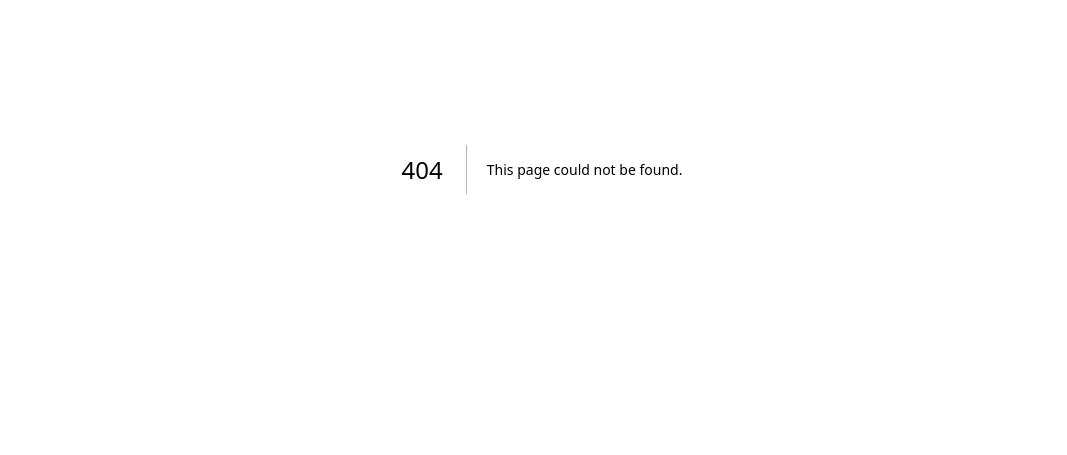
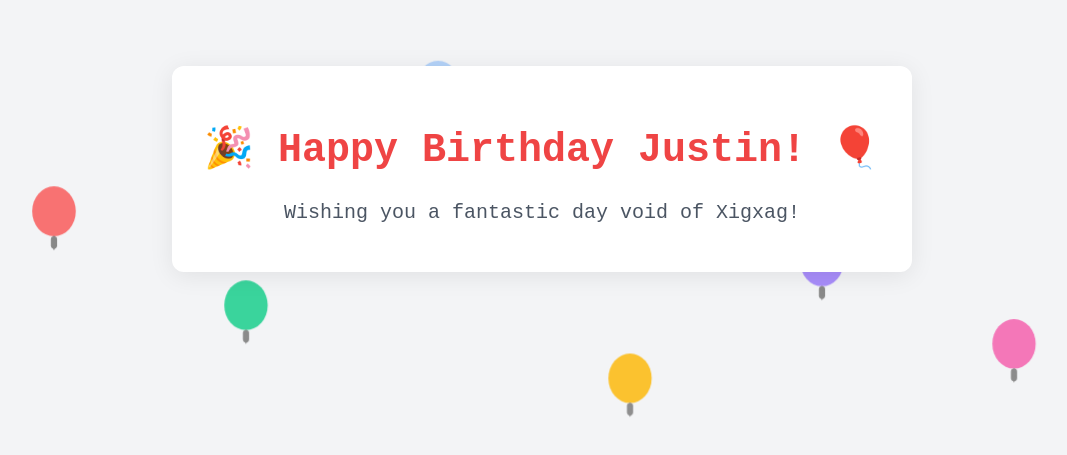
Before and after one commit to alfiephillips/web, a Next.js app: page /happy-birthday in a window 1280 px wide. Before the commit this address had no page. Shown: the part 231-686 px from the top of the page, without its empty margins (98-1165 px from the left). Built offline with nearby package versions, Linux system fonts and the light colour scheme.

Commit message:
justin birthday

```diff
--- /dev/null
+++ b/pages/happy-birthday.js
@@ -0,0 +1,110 @@
+import React from "react";
+import styled, { keyframes } from "styled-components";
+
+const Container = styled.div`
+    min-height: 100vh;
+    display: flex;
+    flex-direction: column;
+    align-items: center;
+    justify-content: center;
+    background: #f3f4f6;
+    overflow: hidden;
+`;
+
+const Card = styled.div`
+    background: #fff;
+    padding: 2rem;
+    border-radius: 0.75rem;
+    box-shadow: 0 4px 24px rgba(0,0,0,0.08);
+    display: flex;
+    flex-direction: column;
+    align-items: center;
+    z-index: 1;
+`;
+
+const Title = styled.h1`
+    font-size: 2.5rem;
+    font-weight: bold;
+    color: #ef4444;
+    margin-bottom: 0.5rem;
+    text-align: center;
+`;
+
+const Message = styled.p`
+    font-size: 1.25rem;
+    color: #4b5563;
+    margin-bottom: 1rem;
+    text-align: center;
+`;
+
+const BalloonFly = keyframes`
+    0% {
+        transform: translateY(100vh) scale(1);
+        opacity: 0.8;
+    }
+    80% {
+        opacity: 1;
+    }
+    100% {
+        transform: translateY(-20vh) scale(1.05);
+        opacity: 0;
+    }
+`;
+
+const Balloon = styled.svg`
+    position: absolute;
+    left: ${({ left }) => left}%;
+    animation: ${BalloonFly} ${({ duration }) => duration}s linear infinite;
+    width: 3rem;
+    height: 4rem;
+    z-index: 0;
+`;
+
+function Balloons() {
+    // Array of balloon colors and positions
+    const balloons = [
+        { color: "#f87171", left: 10, duration: 7 },
+        { color: "#34d399", left: 25, duration: 8 },
+        { color: "#60a5fa", left: 40, duration: 6 },
+        { color: "#fbbf24", left: 55, duration: 9 },
+        { color: "#a78bfa", left: 70, duration: 7.5 },
+        { color: "#f472b6", left: 85, duration: 8.5 },
+    ];
+    return (
+        <>
+            {balloons.map((b, i) => (
+                <Balloon
+                    key={i}
+                    left={b.left}
+                    duration={b.duration}
+                    viewBox="0 0 32 40"
+                >
+                    <ellipse cx="16" cy="16" rx="14" ry="16" fill={b.color} />
+                    <rect x="14" y="32" width="4" height="8" rx="2" fill="#888" />
+                    <path
+                        d="M16 32 Q18 36 16 40 Q14 36 16 32"
+                        stroke="#888"
+                        strokeWidth="1"
+                        fill="none"
+                    />
+                </Balloon>
+            ))}
+        </>
+    );
+}
+
+function HappyBirthdayJustin() {
+    return (
+        <Container>
+            <Balloons />
+            <Card>
+                <Title>🎉 Happy Birthday Justin! 🎈</Title>
+                <Message>
+                    Wishing you a fantastic day void of Xigxag!
+                </Message>
+            </Card>
+        </Container>
+    );
+}
+
+export default HappyBirthdayJustin;
```
